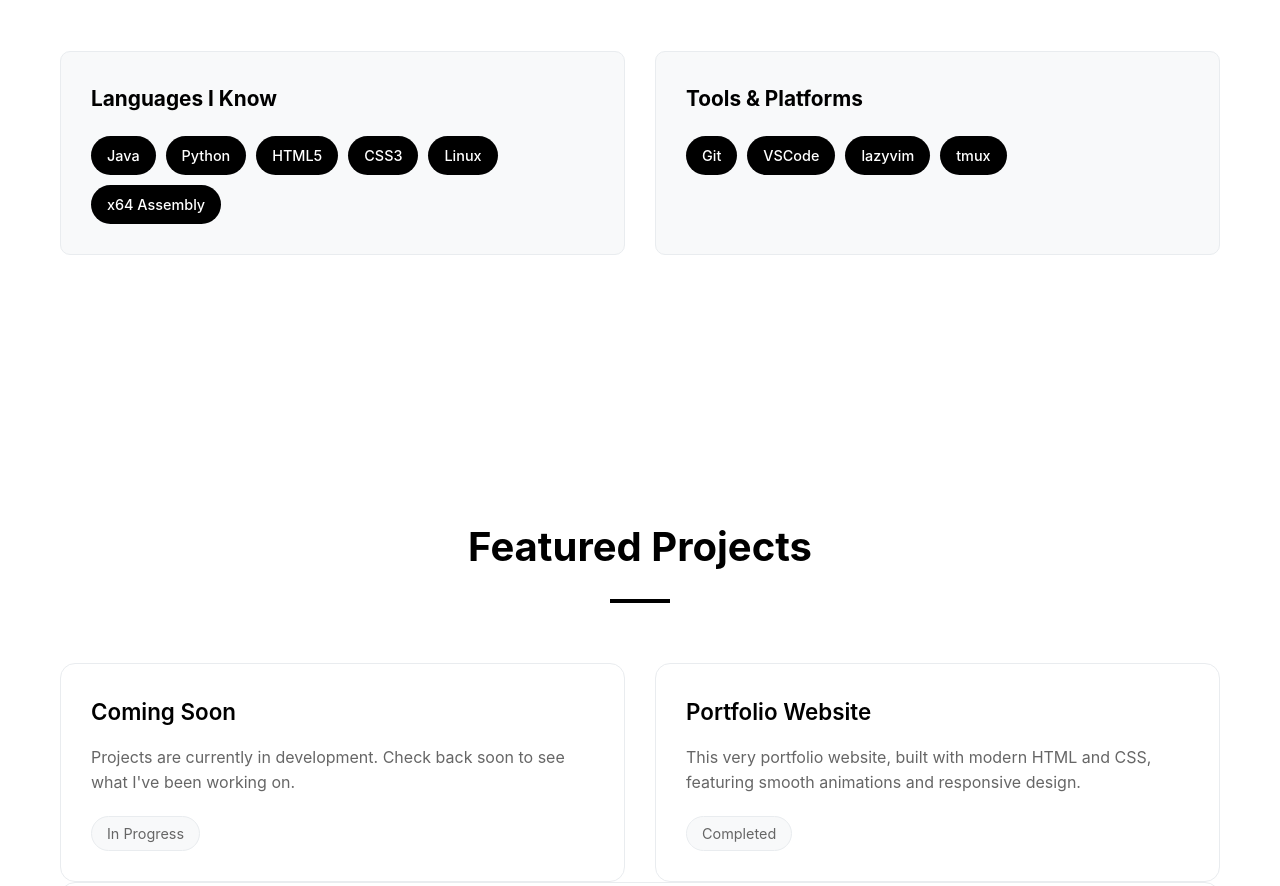
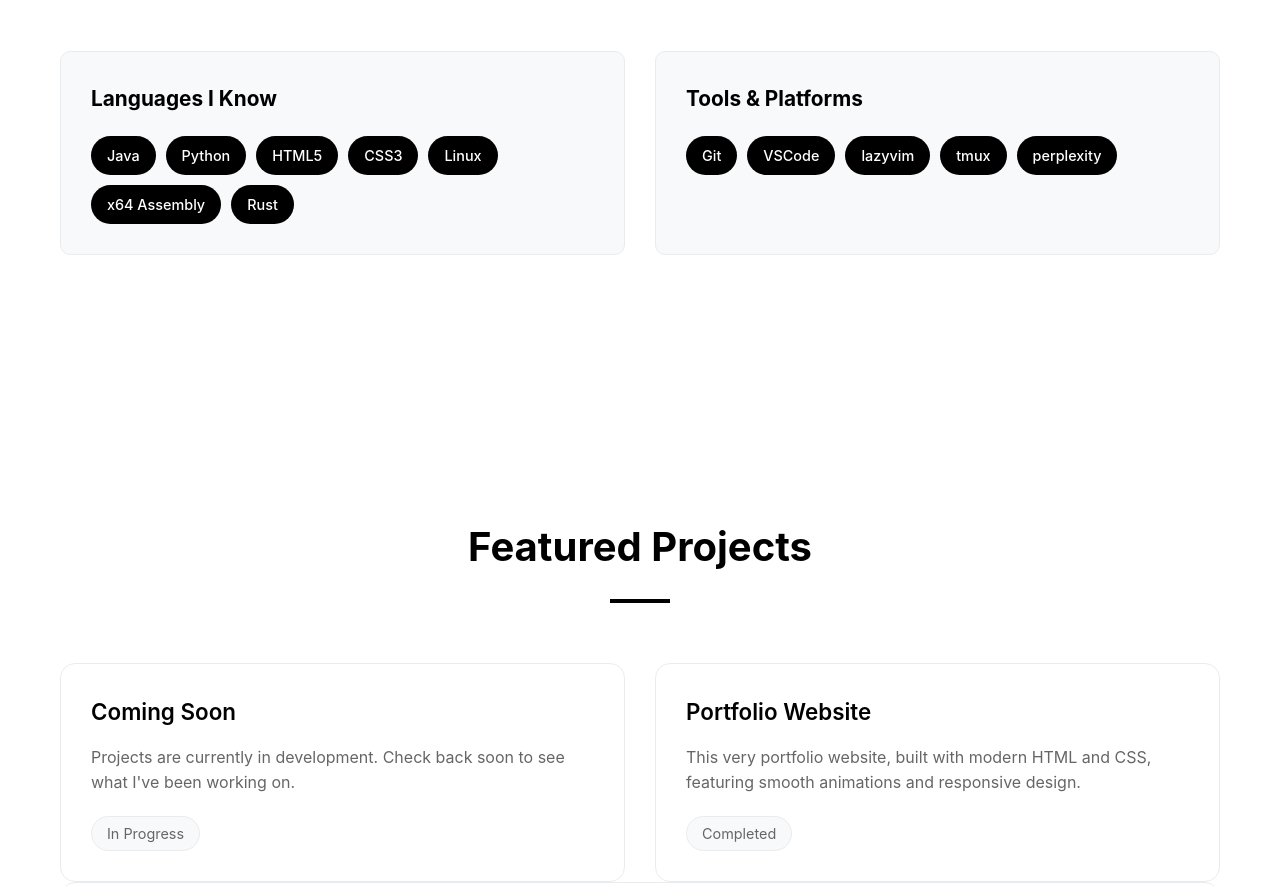
Before and after one commit to nonnumbered/nonnumbered.github.io, a plain HTML site: page index.html in a window 1280 px wide. Shown: the part 1320-2206 px from the top of the page. Drawn offline with Linux system fonts and the light colour scheme.

Commit message:
Add Rust and perplexity to skills section

```diff
--- a/index.html
+++ b/index.html
@@ -735,6 +735,8 @@
                         <span class="skill-tag">CSS3</span>
                         <span class="skill-tag">Linux</span>
                         <span class="skill-tag">x64 Assembly</span>
+                        <span class="skill-tag">Rust</span>
+
                     </div>
                 </div>
                 <div class="skill-category">
@@ -744,6 +746,7 @@
                         <span class="skill-tag">VSCode</span>
                         <span class="skill-tag">lazyvim</span>
                         <span class="skill-tag">tmux</span>
+                        <span class="skill-tag">perplexity</span>
                     </div>
                 </div>
             </div>
```
